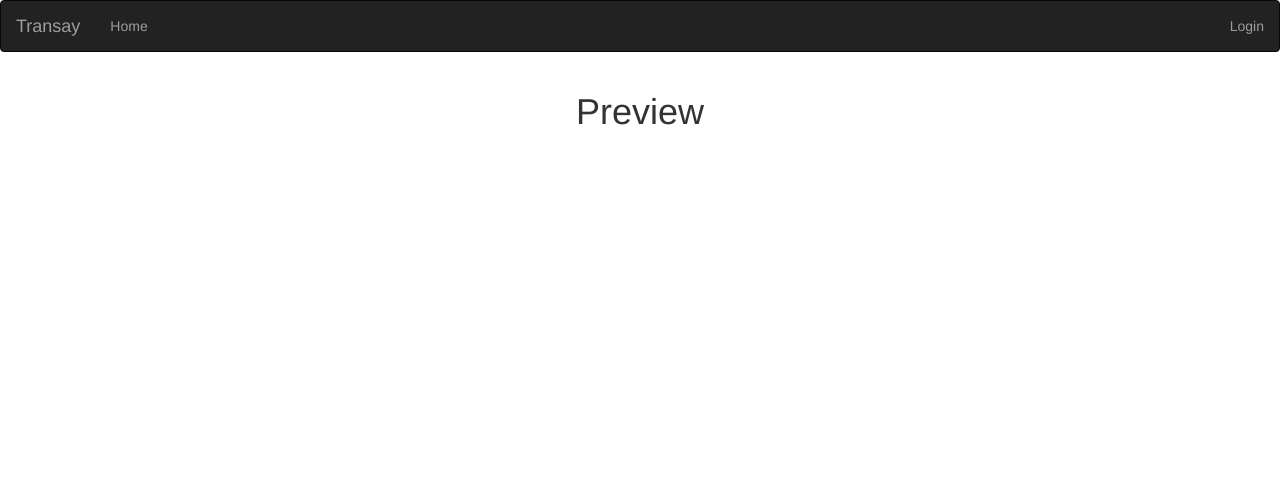
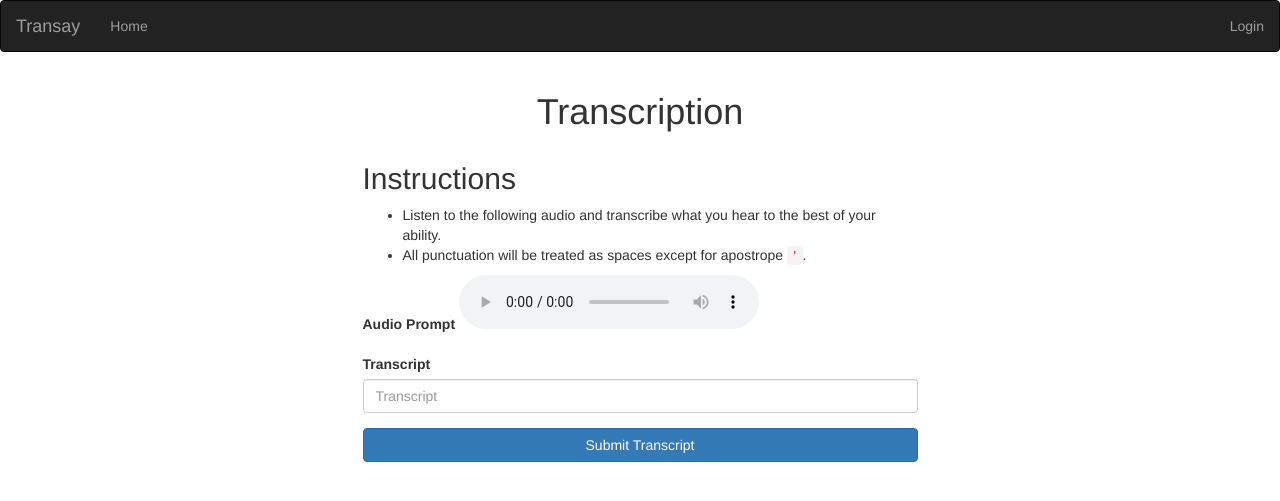
Before and after one commit to rishihot55/transcriber-qualification, a Flask app: template app/templates/hit/preview_transcript.html in a window 1280 px wide. Shown: the top 501 px of the page. Run offline with Flask 2, Linux system fonts and the light colour scheme; the template is opened without the code that fills it, so the values that code supplies are empty; parts of the project's set-up code (start-up, migrations or seed data) failed here and were passed over; some libraries are stand-ins or nearby versions.

Commit message:
Add transcription HIT preview

```diff
--- a/app/helpers/data.py
+++ b/app/helpers/data.py
@@ -309,6 +309,6 @@ class RecordingStore():
         return send_file(recordings_file_path)
 
 users = UserStore(data_path)
-transcripts = TranscriptStore()
+transcripts = TranscriptStore(data_path)
 prompts = PromptStore()
 recordings = RecordingStore()
--- a/app/resources/js/hit.transcript.preview.js
+++ b/app/resources/js/hit.transcript.preview.js
@@ -0,0 +1,64 @@
+// No need to write any actual logic. Functionality is fully stubbed out.
+var TranscriptPreviewManager = {
+	settings: {
+		audioElement: $('#audio')[0],
+		sourceElement: $('#source'),
+		submitButton: $("#submit-button"),
+		transcriptField: $("#transcript"),
+		form: $('#preview-form'),
+		recordingList: [
+			"http://packs.shtooka.net/eng-balm-judith-proverbs/mp3/eng-8f775a01.mp3",
+			"http://packs.shtooka.net/eng-balm-judith-proverbs/mp3/eng-3c82e1de.mp3",
+			"http://packs.shtooka.net/eng-wims-mary-conversation/mp3/eng-8cddd713.mp3"],
+	},
+
+	init: function() {
+		console.log("Init called");
+		TranscriptPreviewManager.bindUIActions();
+		TranscriptPreviewManager.loadRecording();
+	},
+
+	bindUIActions: function() {
+		var s = TranscriptPreviewManager.settings;
+		s.submitButton.click(function(e) {
+			if (!TranscriptPreviewManager.validateTranscript(s.transcriptField.val())) {
+				StatusWidget.showError('Please enter a valid transcription');
+				return;
+			}
+			s.transcriptField.val("");
+			StatusWidget.showSuccess('The transcript has been submitted successfully');
+			TranscriptPreviewManager.loadRecording();
+		});
+
+	},
+
+	validateTranscript: function(transcript) {
+		return Validator.validate([
+			[transcript, [Validator.rules.regexp(/^[\w.,?"';: ]+$/)]]
+		]);
+	},
+
+	prepareAudio: function(url) {
+		var s = TranscriptPreviewManager.settings;
+		s.sourceElement.attr('src', url);
+		s.audioElement.load();
+	},
+
+	loadRecording: function() {
+		var s = TranscriptPreviewManager.settings;
+		var list = s.recordingList;
+		if (list.length == 0) {
+			s.form.hide();
+			StatusWidget.showSuccess('There are no more recordings left to transcribe. You will be notified about the reward soon. Thank you!');
+			return;
+		}
+		var url = list.shift();
+		console.log("Loading recording ", url);
+		TranscriptPreviewManager.prepareAudio(url);
+	}
+};
+
+(function() {
+	console.log("Loaded");
+	TranscriptPreviewManager.init();
+})();
--- a/app/templates/hit/preview_transcript.html
+++ b/app/templates/hit/preview_transcript.html
@@ -1,6 +1,29 @@
 {% extends "base.html" %}
+
 {% block content %}
 <div class="row">
-    <h1 class="text-center">Preview</h1>
+    <h1 class="text-center">Transcription</h1>
+    <div class="col-md-6 col-md-offset-3" id="preview-form">
+    		<h2>Instructions</h2>
+			<ul>
+				<li>Listen to the following audio and transcribe what you hear to the best of your ability.</li>
+				<li>All punctuation will be treated as spaces except for apostrope <code>'</code>.</li>
+			</ul>
+			<div class="form-group">
+				<label for="audio">Audio Prompt</label>
+				<audio id="audio" controls>
+					<source id="source" src="" type="audio/mpeg">
+				</audio>
+			</div>
+			<div class="form-group">
+				<label for="transcript">Transcript</label>
+				<input type="name" name="transcript" id="transcript" class="form-control" placeholder="Transcript">
+			</div>
+			<button type="submit" class="btn btn-primary btn-block" id="submit-button">Submit Transcript</button>
+    </div>
 </div>
 {% endblock %}
+
+{% block scripts %}
+<script type="text/javascript" src="/js/hit.transcript.preview.js"></script>
+{% endblock %}
```
